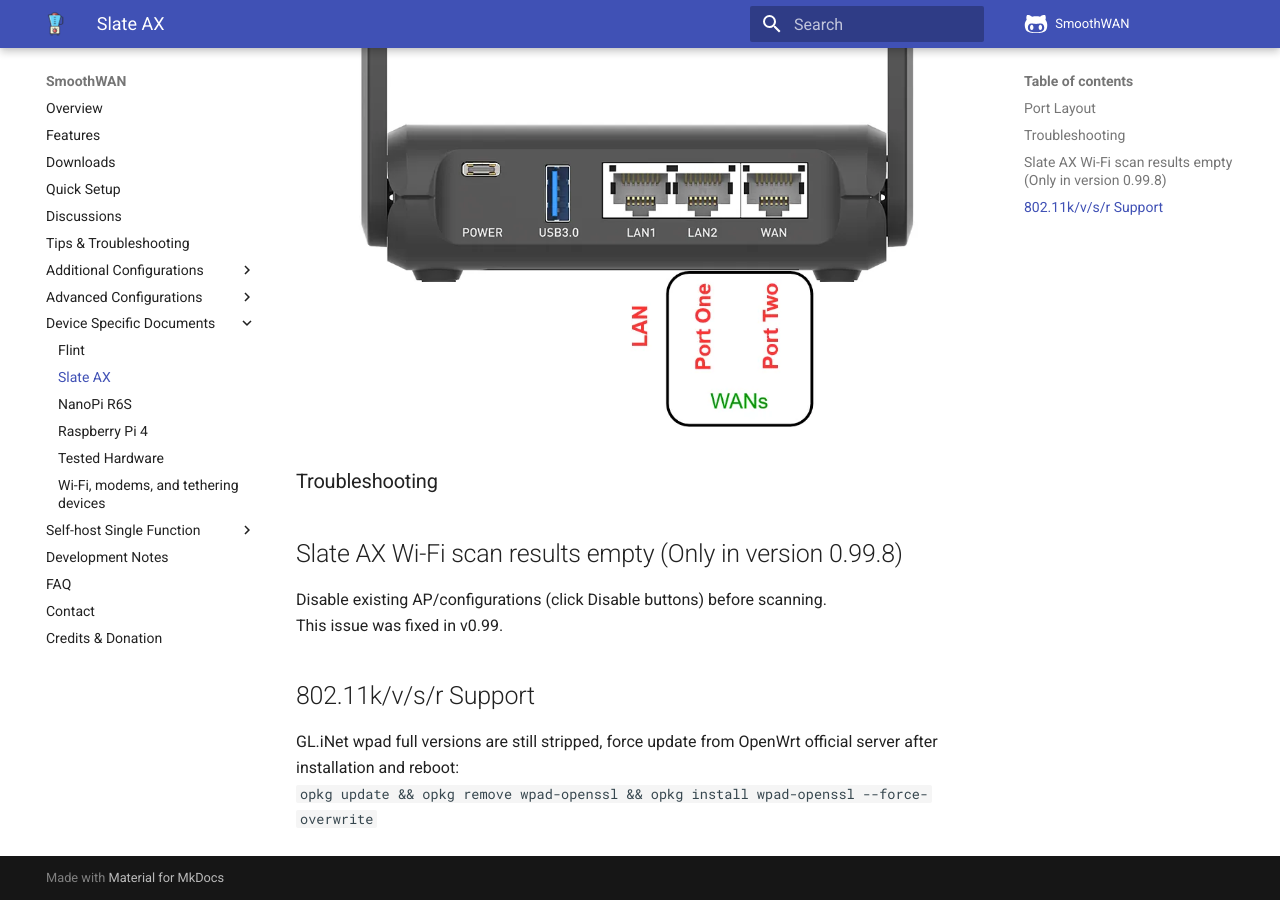
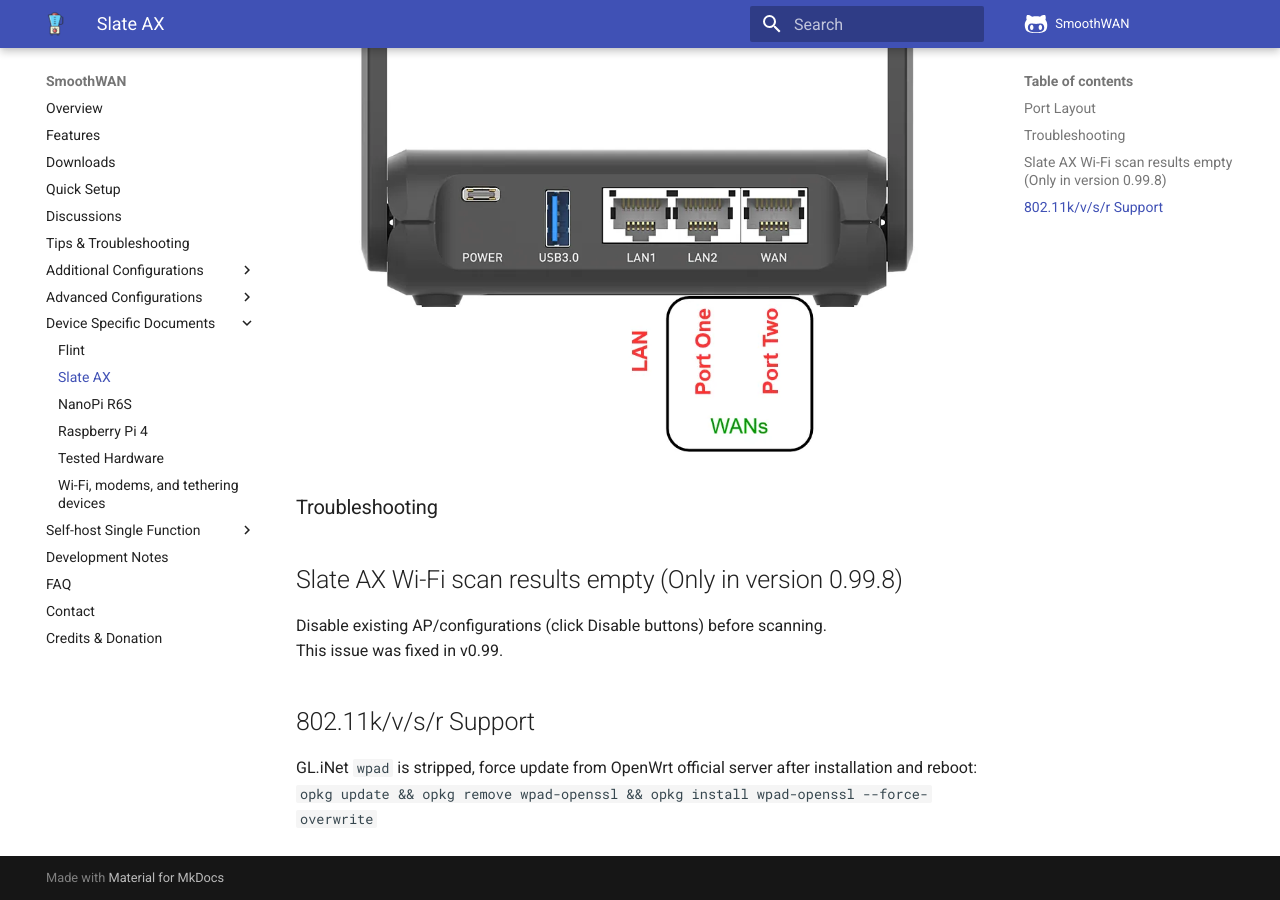
Before and after one commit to SmoothWAN/SmoothWAN-docs, an MkDocs documentation site: the page built from docs/slate.md, in a window 1280 px wide and 900 px high, scrolled down 502 px. Built offline with MkDocs 1.6.1 and Material for MkDocs 9.7.7, drawn with Linux system fonts in a browser that asks for light colours; comment, search, counter and statistics services are not loaded; some of the changed text lies outside the part shown.

```diff
--- a/docs/slate.md
+++ b/docs/slate.md
@@ -8,5 +9,5 @@ Disable existing AP/configurations (click Disable buttons) before scanning.
 This issue was fixed in v0.99.
 
 ## 802.11k/v/s/r Support
-GL.iNet wpad full versions are still stripped, force update from OpenWrt official server after installation and reboot:
+GL.iNet `wpad` is stripped, force update from OpenWrt official server after installation and reboot:
 `opkg update && opkg remove wpad-openssl && opkg install wpad-openssl --force-overwrite`
```
Also changed, not shown: other parts of docs/slate.md (+1 -0 lines), docs/flint.md (+1 -1 lines), docs/proxmox.md (+1 -1 lines).
